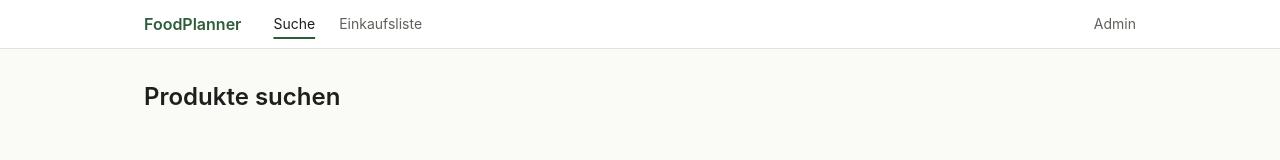
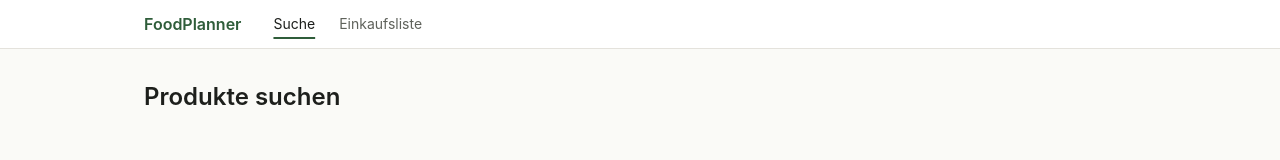
Before and after one commit to NotoBoto/food-planner, a React (Vite) app in the folder web/: page / in a window 1280 px wide. Shown: the top 160 px of the page. Built offline with nearby package versions, Linux system fonts and the light colour scheme.

Commit message:
fix: Admin-Link aus der Kopfzeile entfernt

```diff
--- a/web/src/app/Layout.tsx
+++ b/web/src/app/Layout.tsx
@@ -16,9 +16,7 @@ export function Layout() {
               Einkaufsliste
             </NavLink>
           </nav>
-          <NavLink to="/admin" className={linkClass}>
-            Admin
-          </NavLink>
+          {/* Kein Link zum Admin: die Seite ist nur direkt über /admin erreichbar. */}
         </div>
       </header>
       <main className="mx-auto max-w-5xl px-4 py-8">
```
Also changed, not shown: 1 other file (tests, documents, lock files or other folders).
